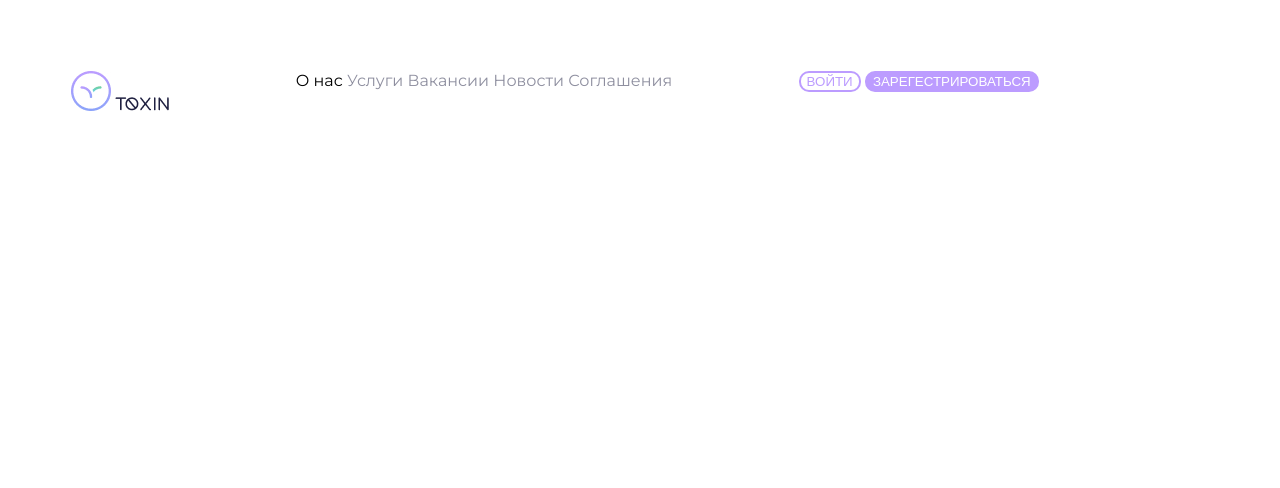
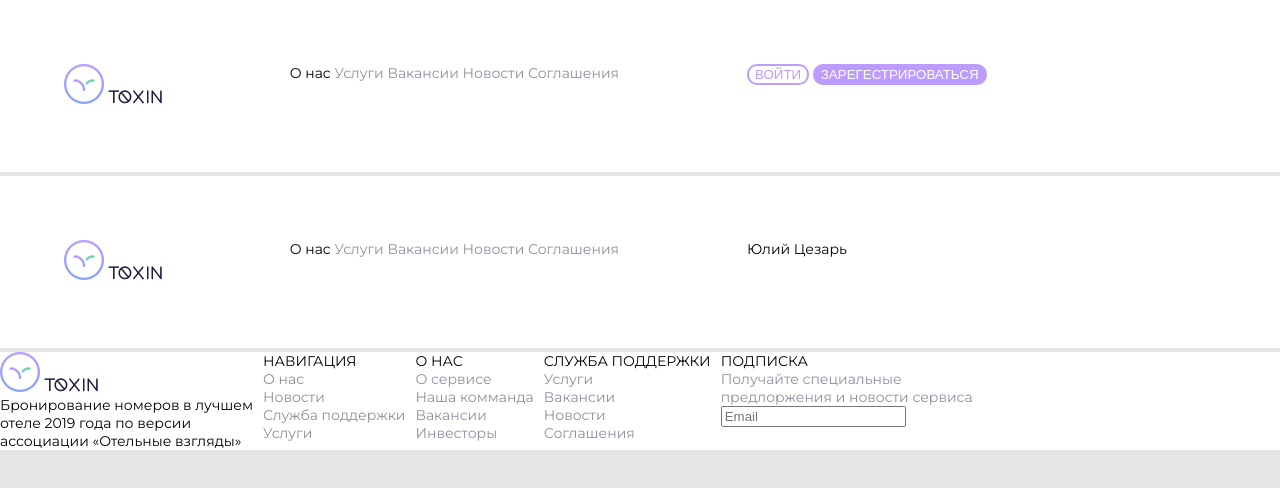
Before and after one commit to DmitriyDobrikov/FSD-Task-2, a plain HTML site: page UIkit/Headers&Footers/Headers&Footers.html in a window 1280 px wide. Drawn offline with Linux system fonts and the light colour scheme.

Commit message:
Добавлены новые стили для Header&Footer

```diff
--- a/UIkit/Headers&Footers/Headers&Footers.html
+++ b/UIkit/Headers&Footers/Headers&Footers.html
@@ -4,6 +4,10 @@
     <meta charset="utf-8">
     <title>Пофиксить, что можно: продолжение</title>
     <link rel="stylesheet" href="style.css">
+    <link rel="stylesheet" href="headerInit.css">
+    <link rel="stylesheet" href="headerNotInit.css">
+    <link rel="stylesheet" href="footerWidgets.css">
+    <link rel="stylesheet" href=".css">
 
   </head>
   <body>
@@ -19,6 +23,7 @@
           <img src="Group.jpg">
           <img src="TOXIN.jpg">
         </div>
+
 
         <div class="in">
          <nav>
@@ -41,12 +46,117 @@
 
 
 
+      <div class="headerInit">
+        <div class="icon in">
+          <img src="Group.jpg">
+          <img src="TOXIN.jpg">
+        </div>
+
+
+        <div class="in">
+         <nav>
+           <a>О нас</a>
+           <a class="darkshade50">Услуги</a>
+           <a class="darkshade50">Вакансии</a>
+           <a class="darkshade50">Новости</a>
+           <a class="darkshade50">Соглашения</a>
+         </nav>
+        </div>
+
+         <div class="in">
+           <a>Юлий Цезарь</a>
+        </div>
+      </div>
 
 
 
-      <div class="headerInit">
+
+
+
+
+
+
+
+      <div class="footerWidgets">
+
+      <div class="iconDown inFooter">
+        <div class="icon">
+          <img src="Group.jpg">
+          <img src="TOXIN.jpg">
+        </div>
+
+        <div>
+          Бронирование номеров в лучшем <br>
+          отеле 2019 года по версии<br>
+          ассоциации «Отельные взгляды»
+        </div>
+      </div>
+
+
+
+      <div class="inFooter">
+        <nav>
+          <a class="fn">НАВИГАЦИЯ</a>
+          <a class="darkshade50 fn">О нас</a>
+          <a class="darkshade50 fn">Новости</a>
+          <a class="darkshade50 fn">Служба поддержки</a>
+          <a class="darkshade50 fn">Услуги</a>
+        </nav>
+       </div>
+       <div class="inFooter">
+        <nav>
+          <a class="fn">О НАС</a>
+          <a class="darkshade50 fn">О сервисе</a>
+          <a class="darkshade50 fn">Наша комманда</a>
+          <a class="darkshade50 fn">Вакансии</a>
+          <a class="darkshade50 fn">Инвесторы</a>
+        </nav>
+       </div>
+       <div class="inFooter">
+        <nav>
+          <a class="fn">СЛУЖБА ПОДДЕРЖКИ</a>
+          <a class="darkshade50 fn">Услуги</a>
+          <a class="darkshade50 fn">Вакансии</a>
+          <a class="darkshade50 fn">Новости</a>
+          <a class="darkshade50 fn">Соглашения</a>
+        </nav>
+       </div>
+
+
+
+       <div class="inFooter">
+        <nav>
+          <a class="fn">ПОДПИСКА</a>
+          <a class="darkshade50 fn">Получайте специальные<br>
+          предлоржения и новости сервиса</a>
+          <input type="text" name="login" placeholder="Email" />
+        </nav>
+       </div>
 
       </div>
+
+
+
+
+
+
+
+      </div>
+
+
+
+
+
+
+
+
+
+
+
+
+
+
+
 
     </main>
   </body>
--- a/UIkit/Headers&Footers/style.css
+++ b/UIkit/Headers&Footers/style.css
@@ -2,23 +2,21 @@
 
 body{
   font-family: "Montserrat",sans-serif;
+  background-color: #E5E5E5;
+  font-size: 14px;
+  margin: 0;
+  padding: 0;
 }
 
 .in {
   float: left;
   margin: 5%;
+
 }
-
-h1 {
-  font-size: 30px;
-}
-
-h2 {
-  font-size: 24px;
-}
-
-h3 {
-  font-size: 15px;
+.inFooter {
+  float: left;
+  margin-right: 10px;
+  display: inline-block;
 }
 
 .green {
@@ -63,3 +61,37 @@ h3 {
   background-color: #BC9CFF;
   border-style: solid;
 }
+.fn {
+  display: flex;
+  flex-direction: column;
+}
+
+.inFooter {
+  float: left;
+  margin-right: 10px;
+}
+
+.footerWidgets {
+  display: inline-block;
+  min-width: 100%;
+  background-color: white;
+  margin: 0;
+  padding: 0;
+}
+
+.headerInit {
+  display: inline-block;
+  min-width: 100%;
+  background-color: white;
+  margin: 0;
+  padding: 0;
+}
+
+
+.headerNotInit {
+  display: inline-block;
+  min-width: 100%;
+  background-color: white;
+  margin: 0;
+  padding: 0;
+}
```
Also changed, not shown: UIkit/Headers&Footers/footerWidgets.css (added), UIkit/Headers&Footers/headerInit.css (added), UIkit/Headers&Footers/headerNotInit.css (added).
